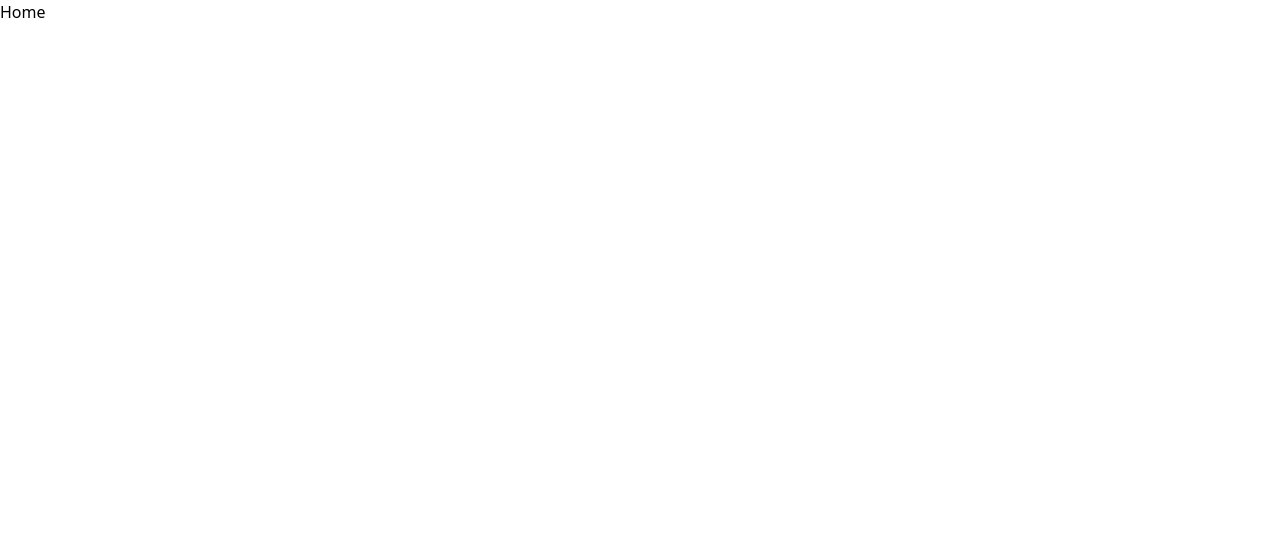
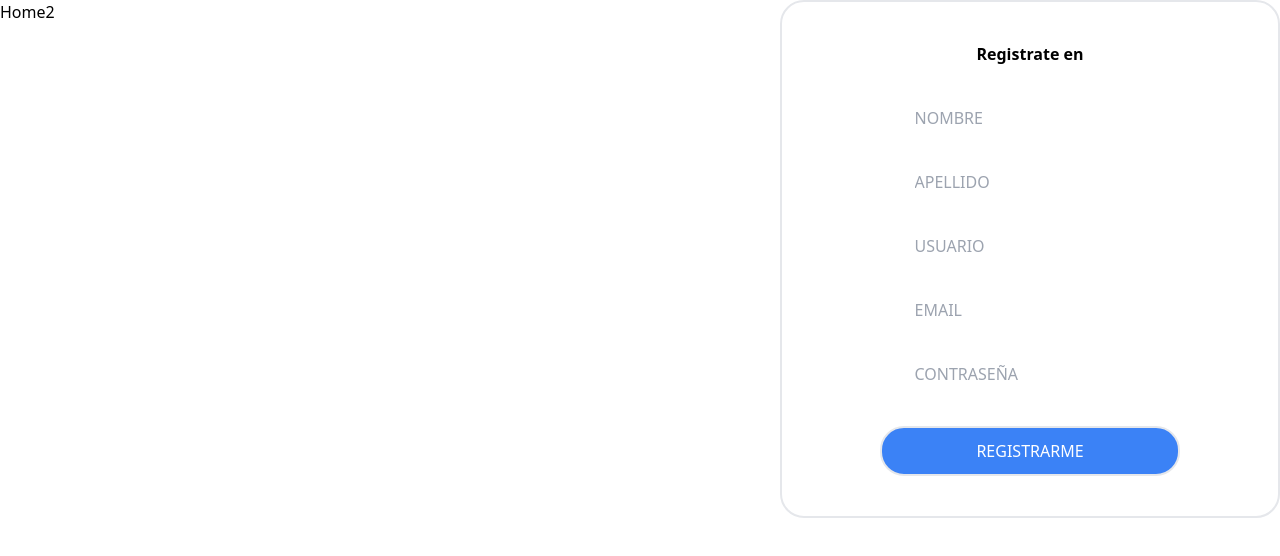
Before and after one commit to No-Country-simulation/c19-71-t-php-react, a React (Vite) app in the folder Frontend/: page / in a window 1280 px wide. Shown: the top 556 px of the page. Built offline with nearby package versions, Linux system fonts and the light colour scheme.

Commit message:
add form html and css

```diff
--- /dev/null
+++ b/Frontend/src/Components/SignIn.jsx
@@ -0,0 +1,19 @@
+import React from "react";
+
+export default function SignIn() {
+  return (
+    <div className="w-[500px] p-10 absolute top-0 border-2 right-0 flex flex-col items-center gap-10 rounded-3xl ">
+      <h2 className="font-bold">Registrate en</h2>
+      <div className="flex flex-wrap gap-10 justify-center text-center">
+        <input type="text" placeholder="NOMBRE" />
+        <input type="text" placeholder="APELLIDO" />
+        <input type="text" placeholder="USUARIO" />
+        <input type="text" placeholder="EMAIL" />
+        <input type="text" placeholder="CONTRASEÑA" />
+      </div>
+      <button className="border-2 w-[300px] h-[50px] rounded-3xl back bg-blue-500 text-white">
+        REGISTRARME
+      </button>
+    </div>
+  );
+}
--- a/Frontend/src/Pages/Home.jsx
+++ b/Frontend/src/Pages/Home.jsx
@@ -1,7 +1,10 @@
-import React from 'react'
-
+import React from "react";
+import SignIn from "../Components/SignIn";
 export const Home = () => {
   return (
-    <div>Home</div>
-  )
-}
+    <div>
+      <SignIn />
+      <div>Home2</div>
+    </div>
+  );
+};
```
Also changed, not shown: 1 other file (tests, documents, lock files or other folders).
